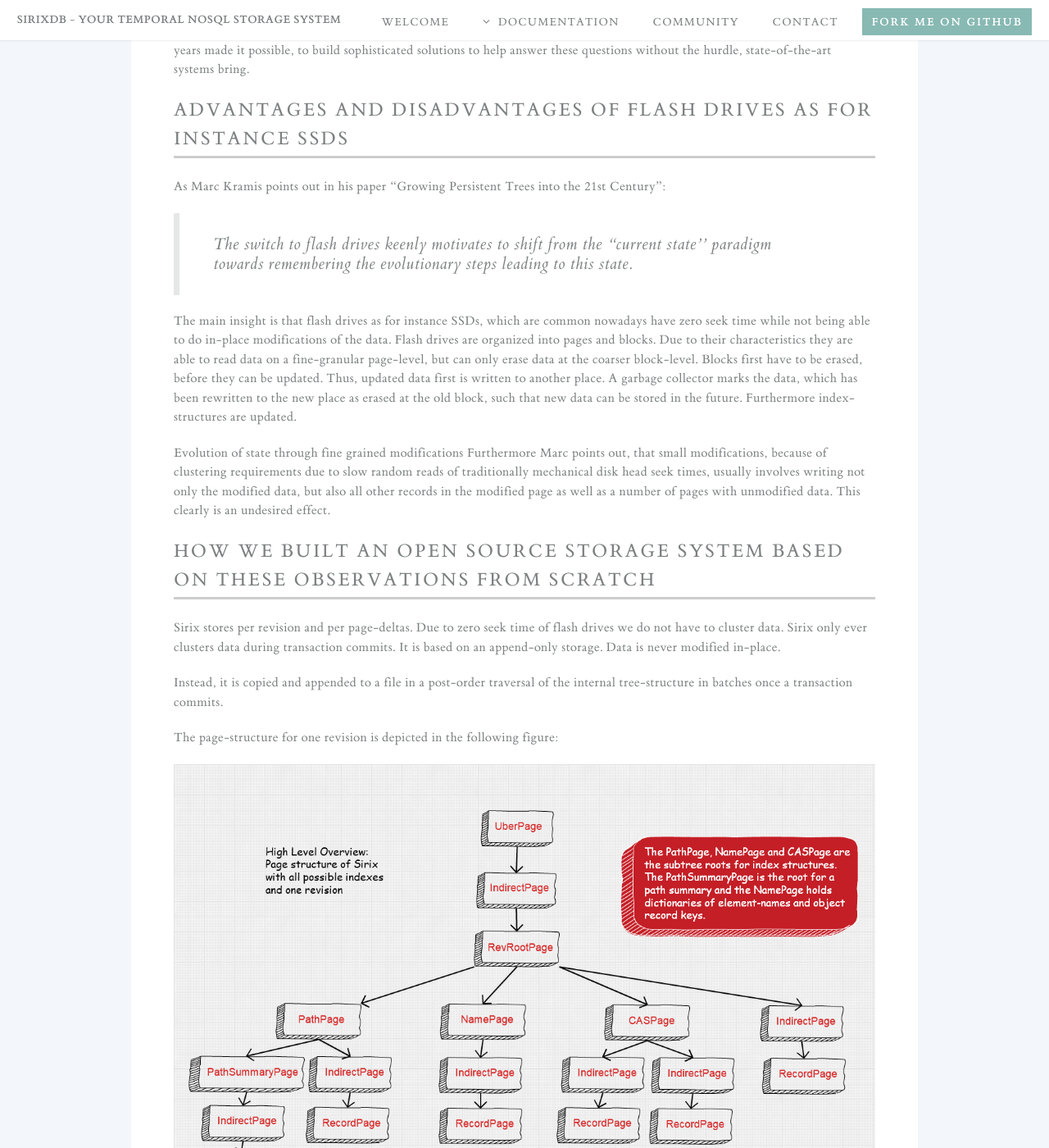
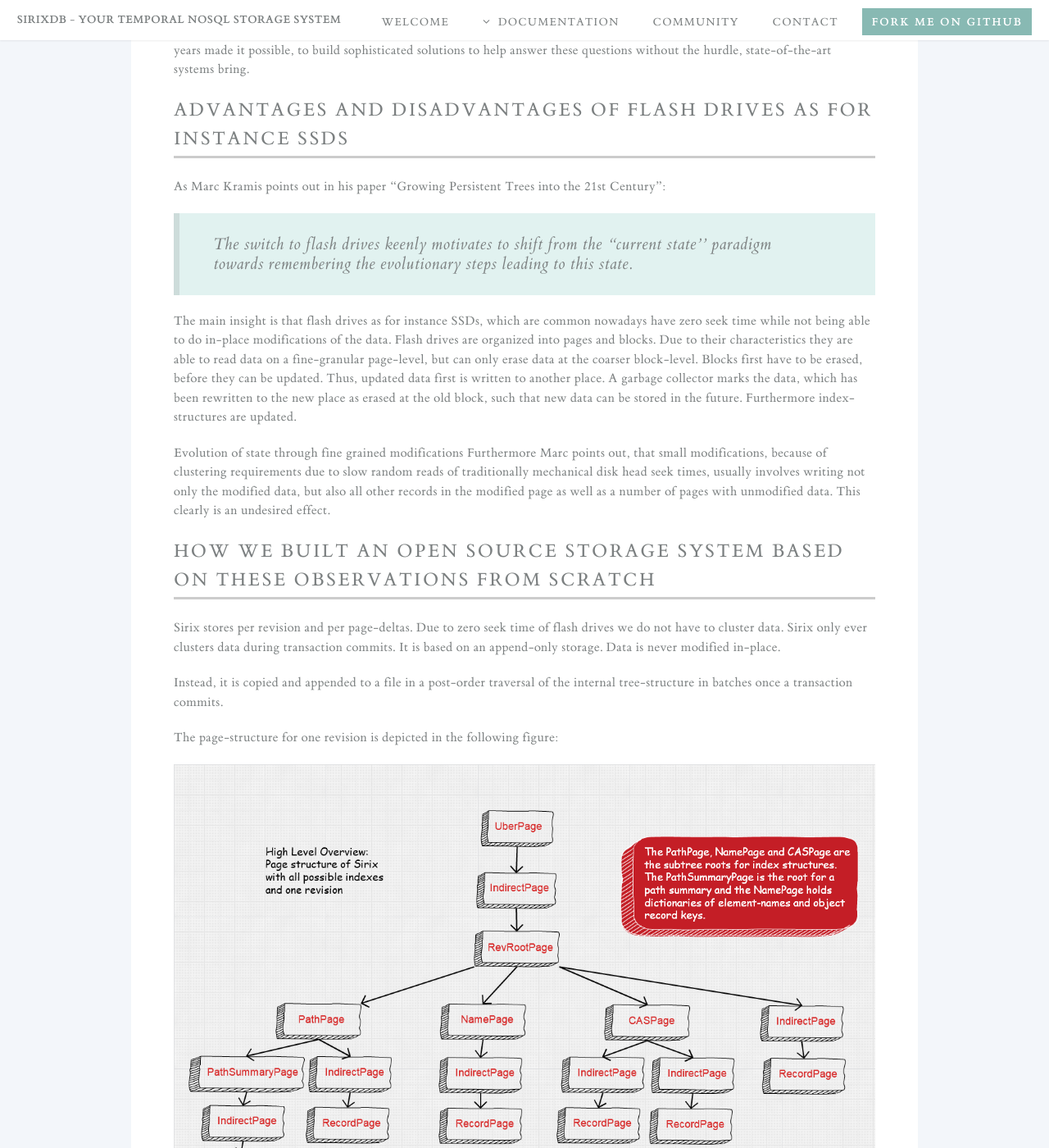
Before and after one commit to sirixdb/sirixdb.github.io, a Jekyll site: the page built from concepts.md, in a window 1280 px wide and 1400 px high, scrolled down 640 px. Shown: the whole window at 82% size. Built offline with Jekyll 4.4.1, drawn with Linux system fonts in a browser that asks for light colours; our own code applies the rules of GitHub Pages for plain Markdown files.

Commit message:
Update style.css

```diff
--- a/css/style.css
+++ b/css/style.css
@@ -138,6 +138,7 @@
 		border-left: solid 0.5em rgba(124, 128, 129, 0.2);
 		font-style: italic;
 		padding: 1em 0 1em 2em;
+		background-color: #e1f2f0;
 	}
 
 /* Section/Article */
```
